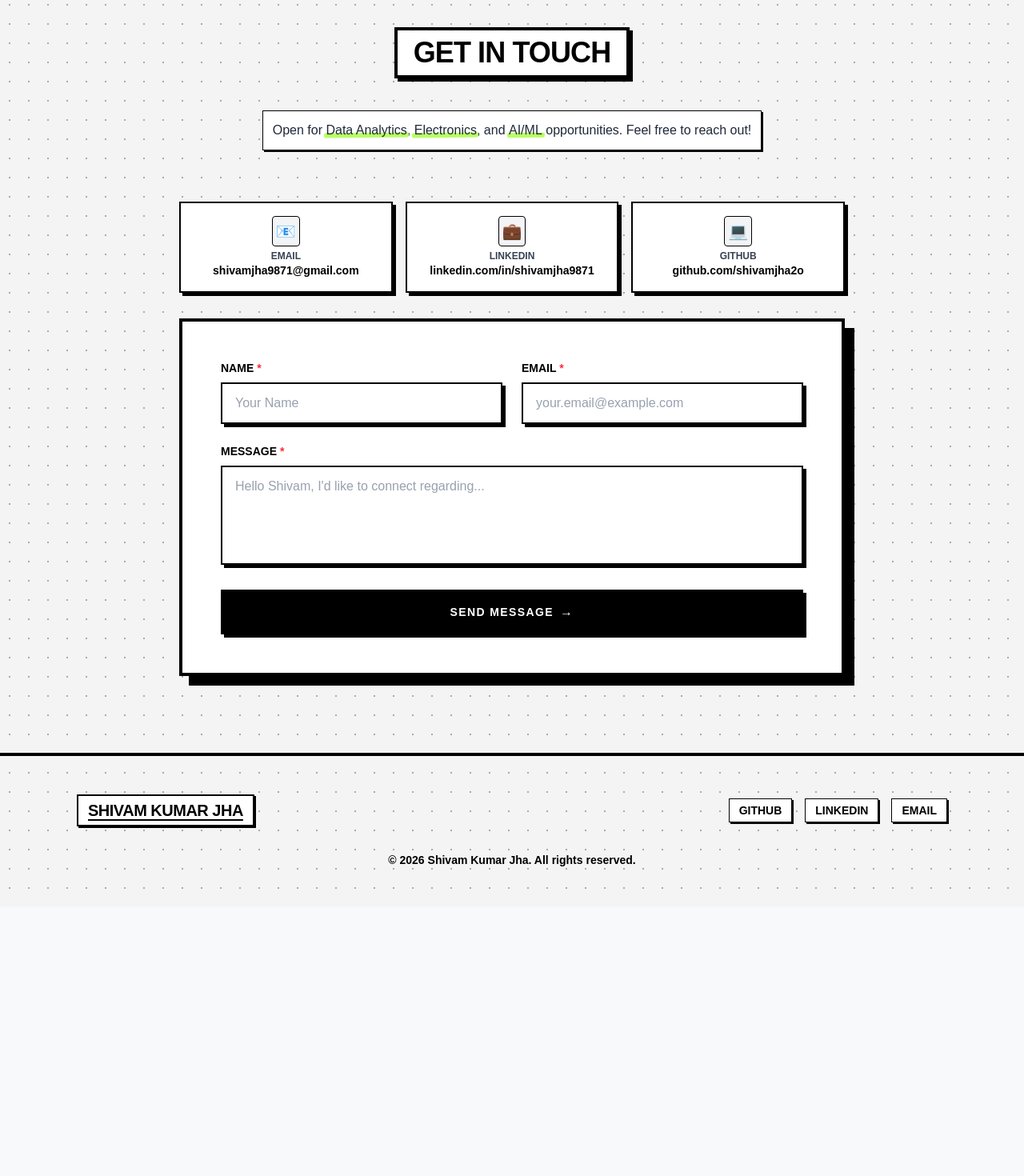
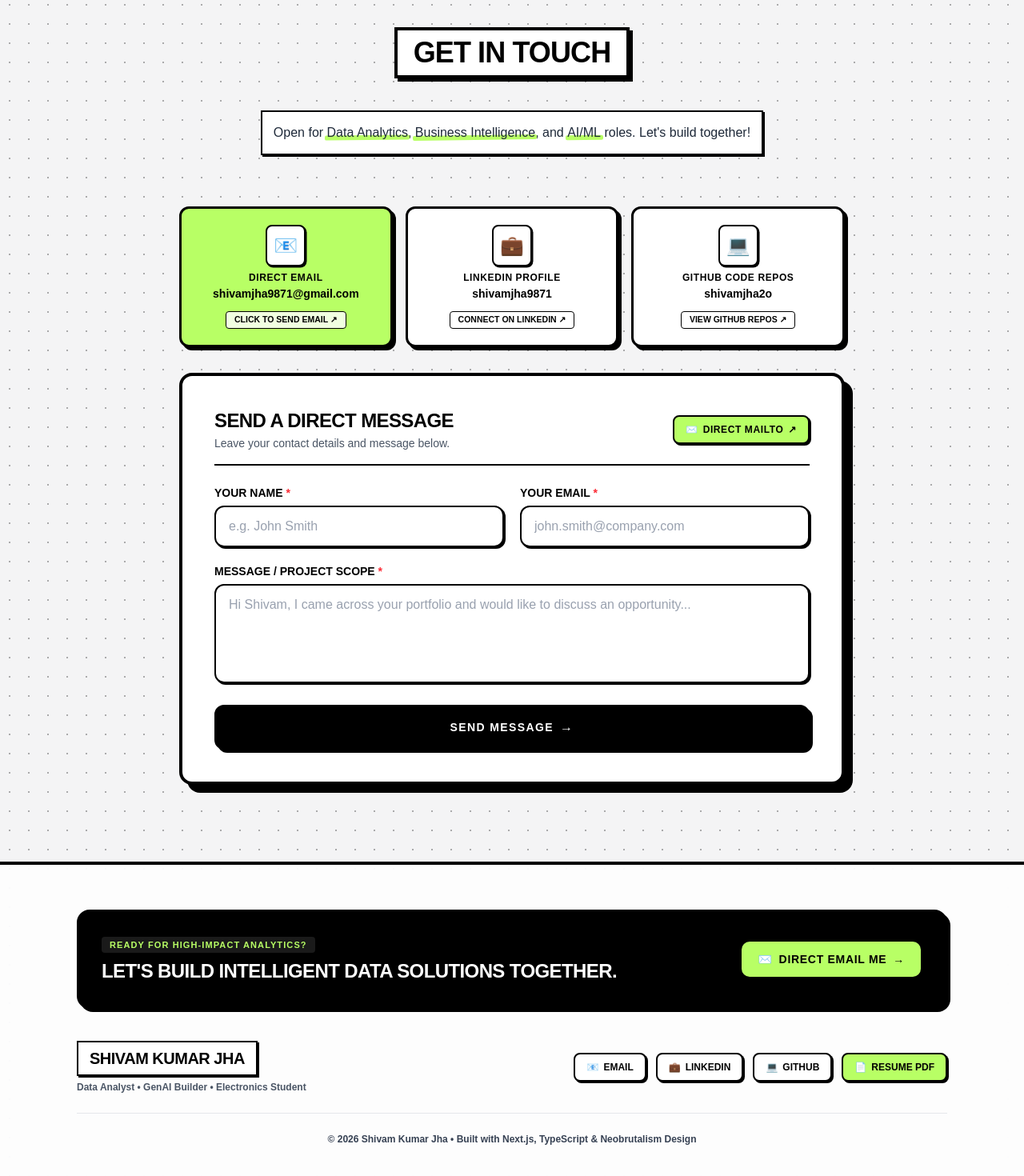
Before and after one commit to shivamjha2o/pf2, a Next.js app: page / in a window 1280 px wide. Shown: the part 7142-8612 px from the top of the page at 80% size. Before the commit the page ends 8275 px from the top, so only its background shows below. Built offline with nearby package versions, Linux system fonts and the light colour scheme.

Commit message:
feat(contact-footer): enhance contact form with direct mailto actions, email composer, and footer CTA

```diff
--- a/src/components/Contact.tsx
+++ b/src/components/Contact.tsx
@@ -7,21 +7,27 @@ import SpotlightCard from '@/components/SpotlightCard';
 const contactLinks = [
   {
     icon: '📧',
-    label: 'Email',
+    label: 'Direct Email',
     value: 'shivamjha9871@gmail.com',
-    href: 'mailto:shivamjha9871@gmail.com',
+    href: 'mailto:shivamjha9871@gmail.com?subject=Data%20Analytics%20Inquiry%20-%20Shivam%20Kumar%20Jha',
+    cta: 'Click to Send Email ↗',
+    isPrimary: true,
   },
   {
     icon: '💼',
-    label: 'LinkedIn',
-    value: 'linkedin.com/in/shivamjha9871',
+    label: 'LinkedIn Profile',
+    value: 'shivamjha9871',
     href: 'https://www.linkedin.com/in/shivamjha9871',
+    cta: 'Connect on LinkedIn ↗',
+    isPrimary: false,
   },
   {
     icon: '💻',
-    label: 'GitHub',
-    value: 'github.com/shivamjha2o',
+    label: 'GitHub Code Repos',
+    value: 'shivamjha2o',
     href: 'https://github.com/shivamjha2o',
+    cta: 'View GitHub Repos ↗',
+    isPrimary: false,
   },
 ];
 
@@ -48,12 +54,22 @@ const Contact = () => {
 
     setIsSubmitting(true);
 
-    // Simulate instant smooth processing
+    // Build mailto fallback url
+    const mailtoUrl = `mailto:shivamjha9871@gmail.com?subject=${encodeURIComponent(`Portfolio Message from ${formData.name}`)}&body=${encodeURIComponent(`Name: ${formData.name}\nEmail: ${formData.email}\n\nMessage:\n${formData.message}`)}`;
+
     setTimeout(() => {
       setIsSubmitting(false);
       setIsSubmitted(true);
+
+      // Trigger user's mail client as seamless direct link fallback
+      try {
+        window.location.href = mailtoUrl;
+      } catch {
+        // Ignored if blocked
+      }
+
       setFormData({ name: '', email: '', message: '' });
-    }, 800);
+    }, 600);
   };
 
   return (
@@ -71,8 +87,8 @@ const Contact = () => {
             Get In Touch
           </h2>
           <div>
-            <p className="mt-4 sm:mt-6 text-gray-800 max-w-2xl mx-auto text-xs sm:text-base font-medium bg-white p-3 border border-black inline-block shadow-[2px_2px_0px_0px_rgba(0,0,0,1)]">
-              Open for <span className="highlight-marker">Data Analytics</span>, <span className="highlight-marker">Electronics</span>, and <span className="highlight-marker">AI/ML</span> opportunities. Feel free to reach out!
+            <p className="mt-4 sm:mt-6 text-gray-800 max-w-2xl mx-auto text-xs sm:text-base font-medium bg-white p-3.5 border-2 border-black inline-block shadow-[2px_2px_0px_0px_rgba(0,0,0,1)]">
+              Open for <span className="highlight-marker">Data Analytics</span>, <span className="highlight-marker">Business Intelligence</span>, and <span className="highlight-marker">AI/ML</span> roles. Let&apos;s build together!
             </p>
           </div>
         </motion.div>
@@ -90,7 +106,7 @@ const Contact = () => {
             >
               <SpotlightCard
                 enableTilt={true}
-                maxTilt={6}
+                maxTilt={5}
                 spotlightColor="rgba(184, 255, 101, 0.4)"
                 className="h-full"
               >
@@ -98,13 +114,23 @@ const Contact = () => {
                   href={link.href}
                   target={link.href.startsWith('http') ? '_blank' : undefined}
                   rel={link.href.startsWith('http') ? 'noopener noreferrer' : undefined}
-                  className="bg-white p-4 border-2 border-black shadow-[4px_4px_0px_0px_rgba(0,0,0,1)] hover:bg-[#B8FF65] transition-colors flex flex-col items-center text-center group h-full justify-center"
+                  className={`p-4 sm:p-5 border-2 sm:border-3 border-black shadow-[4px_4px_0px_0px_rgba(0,0,0,1)] transition-all flex flex-col items-center text-center group h-full justify-between rounded-xl active:translate-x-0.5 active:translate-y-0.5 ${
+                    link.isPrimary
+                      ? 'bg-[#B8FF65] hover:bg-[#cbfd7a]'
+                      : 'bg-white hover:bg-[#B8FF65]'
+                  }`}
+                  title={link.cta}
                 >
-                  <span className="text-xl mb-1 bg-gray-100 group-hover:bg-white p-1 rounded border border-black transition-colors">
-                    {link.icon}
+                  <div className="flex flex-col items-center">
+                    <span className="text-2xl mb-1.5 bg-white p-2 rounded-lg border-2 border-black shadow-[1.5px_1.5px_0px_0px_rgba(0,0,0,1)] transition-transform group-hover:scale-110">
+                      {link.icon}
+                    </span>
+                    <span className="text-xs font-black uppercase tracking-wider text-black">{link.label}</span>
+                    <span className="text-xs sm:text-sm font-extrabold text-black truncate max-w-full mt-0.5">{link.value}</span>
+                  </div>
+                  <span className="text-[10.5px] font-black uppercase text-black bg-white/80 group-hover:bg-black group-hover:text-white px-2.5 py-0.5 rounded border border-black transition-colors mt-3">
+                    {link.cta}
                   </span>
-                  <span className="text-xs font-bold uppercase text-gray-700">{link.label}</span>
-                  <span className="text-xs sm:text-sm font-bold text-black truncate max-w-full">{link.value}</span>
                 </a>
               </SpotlightCard>
             </motion.div>
@@ -116,15 +142,35 @@ const Contact = () => {
           initial={{ opacity: 0, y: 30 }}
           whileInView={{ opacity: 1, y: 0 }}
           viewport={{ once: true, margin: "-50px" }}
-          transition={{ duration: 0.6, delay: 0.25, ease: "easeOut" }}
+          transition={{ duration: 0.6, delay: 0.2, ease: "easeOut" }}
           className="w-full"
         >
           <SpotlightCard
             enableTilt={false}
             spotlightColor="rgba(184, 255, 101, 0.2)"
-            className="w-full"
+            className="w-full rounded-2xl"
           >
-            <div className="bg-white p-5 sm:p-12 border-3 sm:border-4 border-black shadow-[6px_6px_0px_0px_rgba(0,0,0,1)] sm:shadow-[12px_12px_0px_0px_rgba(0,0,0,1)]">
+            <div className="bg-white p-5 sm:p-10 rounded-2xl border-3 sm:border-4 border-black shadow-[6px_6px_0px_0px_rgba(0,0,0,1)] sm:shadow-[10px_10px_0px_0px_rgba(0,0,0,1)]">
+              {/* Form Title & Direct Mail Option */}
+              <div className="flex flex-col sm:flex-row sm:items-center justify-between gap-3 mb-6 pb-4 border-b-2 border-black">
+                <div>
+                  <h3 className="text-xl sm:text-2xl font-black text-black tracking-tight uppercase">
+                    Send a Direct Message
+                  </h3>
+                  <p className="text-xs sm:text-sm font-medium text-gray-600 mt-0.5">
+                    Leave your contact details and message below.
+                  </p>
+                </div>
+                <a
+                  href="mailto:shivamjha9871@gmail.com?subject=Direct%20Inquiry%20from%20Portfolio"
+                  className="inline-flex items-center gap-1.5 bg-[#B8FF65] hover:bg-black hover:text-[#B8FF65] text-black font-black text-xs uppercase tracking-wider px-3.5 py-2 border-2 border-black rounded-lg shadow-[2px_2px_0px_0px_rgba(0,0,0,1)] transition-colors shrink-0 self-start sm:self-auto active:translate-x-0.5 active:translate-y-0.5"
+                >
+                  <span>✉️</span>
+                  <span>Direct Mailto</span>
+                  <span>↗</span>
+                </a>
+              </div>
+
               <AnimatePresence mode="wait">
                 {isSubmitted ? (
                   /* Instant Inline Confirmation Message */
@@ -146,17 +192,23 @@ const Contact = () => {
                     </motion.div>
                     <div>
                       <h3 className="text-2xl sm:text-3xl font-black text-black uppercase tracking-tight">
-                        Message Received!
+                        Message Prepared!
                       </h3>
                       <p className="text-sm sm:text-base font-bold text-black/90 mt-1.5 max-w-md mx-auto">
-                        Thanks for reaching out! I&apos;ll get back to you shortly.
+                        Thank you for reaching out! Your message was formatted and I will respond to your email promptly.
                       </p>
                     </div>
-                    <div className="pt-2">
+                    <div className="flex flex-wrap justify-center gap-3 pt-2">
+                      <a
+                        href="mailto:shivamjha9871@gmail.com"
+                        className="bg-white hover:bg-black hover:text-white text-black font-black text-xs sm:text-sm uppercase tracking-wider py-2.5 px-5 rounded-xl border-2 border-black transition-colors shadow-[2px_2px_0px_0px_rgba(0,0,0,1)] inline-flex items-center gap-1.5"
+                      >
+                        <span>Open Mail Client ↗</span>
+                      </a>
                       <button
                         type="button"
                         onClick={() => setIsSubmitted(false)}
-                        className="bg-black hover:bg-white text-white hover:text-black font-black text-xs sm:text-sm uppercase tracking-wider py-3 px-6 rounded-xl border-2 border-black transition-colors shadow-[3px_3px_0px_0px_rgba(0,0,0,1)] active:translate-x-0.5 active:translate-y-0.5 cursor-pointer"
+                        className="bg-black hover:bg-white text-white hover:text-black font-black text-xs sm:text-sm uppercase tracking-wider py-2.5 px-5 rounded-xl border-2 border-black transition-colors shadow-[2px_2px_0px_0px_rgba(0,0,0,1)] active:translate-x-0.5 active:translate-y-0.5 cursor-pointer"
                       >
                         Send Another Message
                       </button>
@@ -170,18 +222,18 @@ const Contact = () => {
                     initial={{ opacity: 0 }}
                     animate={{ opacity: 1 }}
                     exit={{ opacity: 0 }}
-                    className="space-y-4 sm:space-y-6"
+                    className="space-y-4 sm:space-y-5"
                   >
                     {errorMsg && (
-                      <div className="bg-red-100 border-2 border-red-500 text-red-900 px-4 py-2 rounded-lg text-xs sm:text-sm font-bold shadow-[2px_2px_0px_0px_rgba(239,68,68,1)]">
+                      <div className="bg-red-100 border-2 border-red-500 text-red-900 px-4 py-2.5 rounded-xl text-xs sm:text-sm font-bold shadow-[2px_2px_0px_0px_rgba(239,68,68,1)]">
                         ⚠️ {errorMsg}
                       </div>
                     )}
 
-                    <div className="grid grid-cols-1 md:grid-cols-2 gap-4 sm:gap-6">
+                    <div className="grid grid-cols-1 md:grid-cols-2 gap-4 sm:gap-5">
                       <div>
-                        <label htmlFor="name" className="block text-xs sm:text-sm font-bold text-black mb-1.5 sm:mb-2 uppercase">
-                          Name <span className="text-red-500">*</span>
+                        <label htmlFor="name" className="block text-xs sm:text-sm font-bold text-black mb-1.5 uppercase">
+                          Your Name <span className="text-red-500">*</span>
                         </label>
                         <input
                           type="text"
@@ -189,13 +241,13 @@ const Contact = () => {
                           required
                           value={formData.name}
                           onChange={(e) => setFormData({ ...formData, name: e.target.value })}
-                          className="w-full bg-white border-2 border-black px-3 py-2 sm:px-4 sm:py-3 text-xs sm:text-base text-black focus:outline-none focus:ring-4 focus:ring-[#B8FF65] transition-colors placeholder:text-gray-400 font-medium shadow-[2px_2px_0px_0px_rgba(0,0,0,1)] sm:shadow-[4px_4px_0px_0px_rgba(0,0,0,1)]"
-                          placeholder="Your Name"
+                          className="w-full bg-white border-2 border-black px-3.5 py-2.5 sm:px-4 sm:py-3 text-xs sm:text-base text-black focus:outline-none focus:ring-4 focus:ring-[#B8FF65] transition-all placeholder:text-gray-400 font-medium rounded-xl shadow-[2px_2px_0px_0px_rgba(0,0,0,1)]"
+                          placeholder="e.g. John Smith"
                         />
                       </div>
                       <div>
-                        <label htmlFor="email" className="block text-xs sm:text-sm font-bold text-black mb-1.5 sm:mb-2 uppercase">
-                          Email <span className="text-red-500">*</span>
+                        <label htmlFor="email" className="block text-xs sm:text-sm font-bold text-black mb-1.5 uppercase">
+                          Your Email <span className="text-red-500">*</span>
                         </label>
                         <input
                           type="email"
@@ -203,15 +255,15 @@ const Contact = () => {
                           required
                           value={formData.email}
                           onChange={(e) => setFormData({ ...formData, email: e.target.value })}
-                          className="w-full bg-white border-2 border-black px-3 py-2 sm:px-4 sm:py-3 text-xs sm:text-base text-black focus:outline-none focus:ring-4 focus:ring-[#B8FF65] transition-colors placeholder:text-gray-400 font-medium shadow-[2px_2px_0px_0px_rgba(0,0,0,1)] sm:shadow-[4px_4px_0px_0px_rgba(0,0,0,1)]"
-                          placeholder="your.email@example.com"
+                          className="w-full bg-white border-2 border-black px-3.5 py-2.5 sm:px-4 sm:py-3 text-xs sm:text-base text-black focus:outline-none focus:ring-4 focus:ring-[#B8FF65] transition-all placeholder:text-gray-400 font-medium rounded-xl shadow-[2px_2px_0px_0px_rgba(0,0,0,1)]"
+                          placeholder="john.smith@company.com"
                         />
                       </div>
                     </div>
 
                     <div>
-                      <label htmlFor="message" className="block text-xs sm:text-sm font-bold text-black mb-1.5 sm:mb-2 uppercase">
-                        Message <span className="text-red-500">*</span>
+                      <label htmlFor="message" className="block text-xs sm:text-sm font-bold text-black mb-1.5 uppercase">
+                        Message / Project Scope <span className="text-red-500">*</span>
                       </label>
                       <textarea
                         id="message"
@@ -219,15 +271,15 @@ const Contact = () => {
                         required
                         value={formData.message}
                         onChange={(e) => setFormData({ ...formData, message: e.target.value })}
-                        className="w-full bg-white border-2 border-black px-3 py-2 sm:px-4 sm:py-3 text-xs sm:text-base text-black focus:outline-none focus:ring-4 focus:ring-[#B8FF65] transition-colors placeholder:text-gray-400 font-medium shadow-[2px_2px_0px_0px_rgba(0,0,0,1)] sm:shadow-[4px_4px_0px_0px_rgba(0,0,0,1)] resize-none"
-                        placeholder="Hello Shivam, I'd like to connect regarding..."
+                        className="w-full bg-white border-2 border-black px-3.5 py-2.5 sm:px-4 sm:py-3 text-xs sm:text-base text-black focus:outline-none focus:ring-4 focus:ring-[#B8FF65] transition-all placeholder:text-gray-400 font-medium rounded-xl shadow-[2px_2px_0px_0px_rgba(0,0,0,1)] resize-none"
+                        placeholder="Hi Shivam, I came across your portfolio and would like to discuss an opportunity..."
                       ></textarea>
                     </div>
 
                     <button
                       type="submit"
                       disabled={isSubmitting}
-                      className="w-full bg-black text-white hover:bg-[#B8FF65] hover:text-black text-xs sm:text-sm font-black uppercase tracking-widest py-3.5 sm:py-4 px-6 sm:px-8 border-2 border-black transition-colors shadow-[4px_4px_0px_0px_rgba(0,0,0,1)] active:shadow-none active:translate-x-[4px] active:translate-y-[4px] flex items-center justify-center gap-2 cursor-pointer disabled:opacity-75"
+                      className="w-full bg-black text-white hover:bg-[#B8FF65] hover:text-black text-xs sm:text-sm font-black uppercase tracking-widest py-3.5 sm:py-4 px-6 border-2 border-black rounded-xl transition-all shadow-[4px_4px_0px_0px_rgba(0,0,0,1)] active:translate-x-0.5 active:translate-y-0.5 flex items-center justify-center gap-2 cursor-pointer disabled:opacity-75"
                     >
                       {isSubmitting ? (
                         <>
@@ -236,7 +288,7 @@ const Contact = () => {
                             transition={{ duration: 0.8, repeat: Infinity, ease: 'linear' }}
                             className="inline-block w-4 h-4 border-2 border-[#B8FF65] border-t-transparent rounded-full"
                           />
-                          <span>Sending Message...</span>
+                          <span>Formatting Message...</span>
                         </>
                       ) : (
                         <>
--- a/src/components/Footer.tsx
+++ b/src/components/Footer.tsx
@@ -5,34 +5,93 @@ import { motion } from 'motion/react';
 
 const Footer = () => {
   return (
-    <footer className="bg-transparent py-12 border-t-4 border-black">
+    <footer className="bg-white/80 backdrop-blur-md py-10 sm:py-14 border-t-3 sm:border-t-4 border-black">
       <motion.div
-        initial={{ opacity: 0, y: 25 }}
+        initial={{ opacity: 0, y: 20 }}
         whileInView={{ opacity: 1, y: 0 }}
         viewport={{ once: true, margin: "-40px" }}
-        transition={{ duration: 0.6, ease: "easeOut" }}
-        className="max-w-6xl mx-auto px-4 sm:px-6 lg:px-8 flex flex-col md:flex-row justify-between items-center"
+        transition={{ duration: 0.5, ease: "easeOut" }}
+        className="max-w-6xl mx-auto px-4 sm:px-6 lg:px-8"
       >
-        <div className="mb-4 md:mb-0">
-          <a href="#home" className="text-xl font-black text-black tracking-tight uppercase bg-white px-3 py-1 border-2 border-black shadow-[2px_2px_0px_0px_rgba(0,0,0,1)] inline-block hover:bg-[#B8FF65] transition-colors underline decoration-2 underline-offset-4">
-            Shivam Kumar Jha
+        {/* Top Footer Banner / Direct Mailto CTA */}
+        <div className="bg-black text-white p-5 sm:p-7 rounded-2xl border-3 border-black shadow-[4px_4px_0px_0px_rgba(0,0,0,1)] flex flex-col md:flex-row items-center justify-between gap-4 mb-8 sm:mb-10">
+          <div>
+            <span className="text-[11px] font-black uppercase tracking-widest text-[#B8FF65] bg-white/10 px-2.5 py-1 rounded">
+              Ready for high-impact analytics?
+            </span>
+            <h3 className="text-lg sm:text-2xl font-black uppercase tracking-tight text-white mt-1.5">
+              Let&apos;s build intelligent data solutions together.
+            </h3>
+          </div>
+          <a
+            href="mailto:shivamjha9871@gmail.com?subject=Opportunity%20Inquiry%20-%20Shivam%20Kumar%20Jha"
+            className="bg-[#B8FF65] hover:bg-white text-black font-black text-xs sm:text-sm uppercase tracking-wider px-5 py-3 rounded-xl border-2 border-black shadow-[3px_3px_0px_0px_rgba(0,0,0,1)] transition-all active:translate-x-0.5 active:translate-y-0.5 shrink-0 flex items-center gap-2 group"
+          >
+            <span>✉️</span>
+            <span>Direct Email Me</span>
+            <span className="group-hover:translate-x-0.5 transition-transform">→</span>
           </a>
         </div>
-        <div className="flex space-x-4">
-          <a href="https://github.com/shivamjha2o" target="_blank" rel="noopener noreferrer" className="text-black hover:bg-[#B8FF65] font-bold uppercase text-xs sm:text-sm transition-colors bg-white px-3 py-1 border border-black shadow-[2px_2px_0px_0px_rgba(0,0,0,1)]">
-            GitHub
-          </a>
-          <a href="https://www.linkedin.com/in/shivamjha9871" target="_blank" rel="noopener noreferrer" className="text-black hover:bg-[#B8FF65] font-bold uppercase text-xs sm:text-sm transition-colors bg-white px-3 py-1 border border-black shadow-[2px_2px_0px_0px_rgba(0,0,0,1)]">
-            LinkedIn
-          </a>
-          <a href="mailto:shivamjha9871@gmail.com" className="text-black hover:bg-[#B8FF65] font-bold uppercase text-xs sm:text-sm transition-colors bg-white px-3 py-1 border border-black shadow-[2px_2px_0px_0px_rgba(0,0,0,1)]">
-            Email
-          </a>
+
+        {/* Main Footer Row */}
+        <div className="flex flex-col md:flex-row justify-between items-center gap-6 pb-6 border-b border-gray-200">
+          <div className="text-center md:text-left">
+            <a
+              href="#home"
+              className="text-xl font-black text-black tracking-tight uppercase bg-white px-3.5 py-1.5 border-2 border-black shadow-[2px_2px_0px_0px_rgba(0,0,0,1)] inline-block hover:bg-[#B8FF65] transition-colors"
+            >
+              Shivam Kumar Jha
+            </a>
+            <p className="text-xs font-bold text-gray-600 mt-1.5">
+              Data Analyst • GenAI Builder • Electronics Student
+            </p>
+          </div>
+
+          {/* Social Profiles & Quick Actions */}
+          <div className="flex flex-wrap justify-center items-center gap-2.5 sm:gap-3">
+            <a
+              href="mailto:shivamjha9871@gmail.com"
+              className="text-black hover:bg-[#B8FF65] font-black uppercase text-xs transition-all bg-white px-3.5 py-2 border-2 border-black shadow-[2px_2px_0px_0px_rgba(0,0,0,1)] rounded-lg active:translate-x-0.5 active:translate-y-0.5 flex items-center gap-1.5"
+            >
+              <span>📧</span>
+              <span>Email</span>
+            </a>
+            <a
+              href="https://www.linkedin.com/in/shivamjha9871"
+              target="_blank"
+              rel="noopener noreferrer"
+              className="text-black hover:bg-[#B8FF65] font-black uppercase text-xs transition-all bg-white px-3.5 py-2 border-2 border-black shadow-[2px_2px_0px_0px_rgba(0,0,0,1)] rounded-lg active:translate-x-0.5 active:translate-y-0.5 flex items-center gap-1.5"
+            >
+              <span>💼</span>
+              <span>LinkedIn</span>
+            </a>
+            <a
+              href="https://github.com/shivamjha2o"
+              target="_blank"
+              rel="noopener noreferrer"
+              className="text-black hover:bg-[#B8FF65] font-black uppercase text-xs transition-all bg-white px-3.5 py-2 border-2 border-black shadow-[2px_2px_0px_0px_rgba(0,0,0,1)] rounded-lg active:translate-x-0.5 active:translate-y-0.5 flex items-center gap-1.5"
+            >
+              <span>💻</span>
+              <span>GitHub</span>
+            </a>
+            <a
+              href="/Shivam_Kumar_Jha_Resume.pdf"
+              target="_blank"
+              rel="noopener noreferrer"
+              download="Shivam_Kumar_Jha_Resume.pdf"
+              className="text-black bg-[#B8FF65] hover:bg-black hover:text-[#B8FF65] font-black uppercase text-xs transition-all px-3.5 py-2 border-2 border-black shadow-[2px_2px_0px_0px_rgba(0,0,0,1)] rounded-lg active:translate-x-0.5 active:translate-y-0.5 flex items-center gap-1.5"
+            >
+              <span>📄</span>
+              <span>Resume PDF</span>
+            </a>
+          </div>
+        </div>
+
+        {/* Copyright & Timestamp */}
+        <div className="mt-6 text-center text-gray-700 font-bold text-xs">
+          <p>© {new Date().getFullYear()} Shivam Kumar Jha • Built with Next.js, TypeScript & Neobrutalism Design</p>
         </div>
       </motion.div>
-      <div className="mt-8 text-center text-black font-bold text-xs sm:text-sm">
-        <p>© {new Date().getFullYear()} Shivam Kumar Jha. All rights reserved.</p>
-      </div>
     </footer>
   );
 };
```
